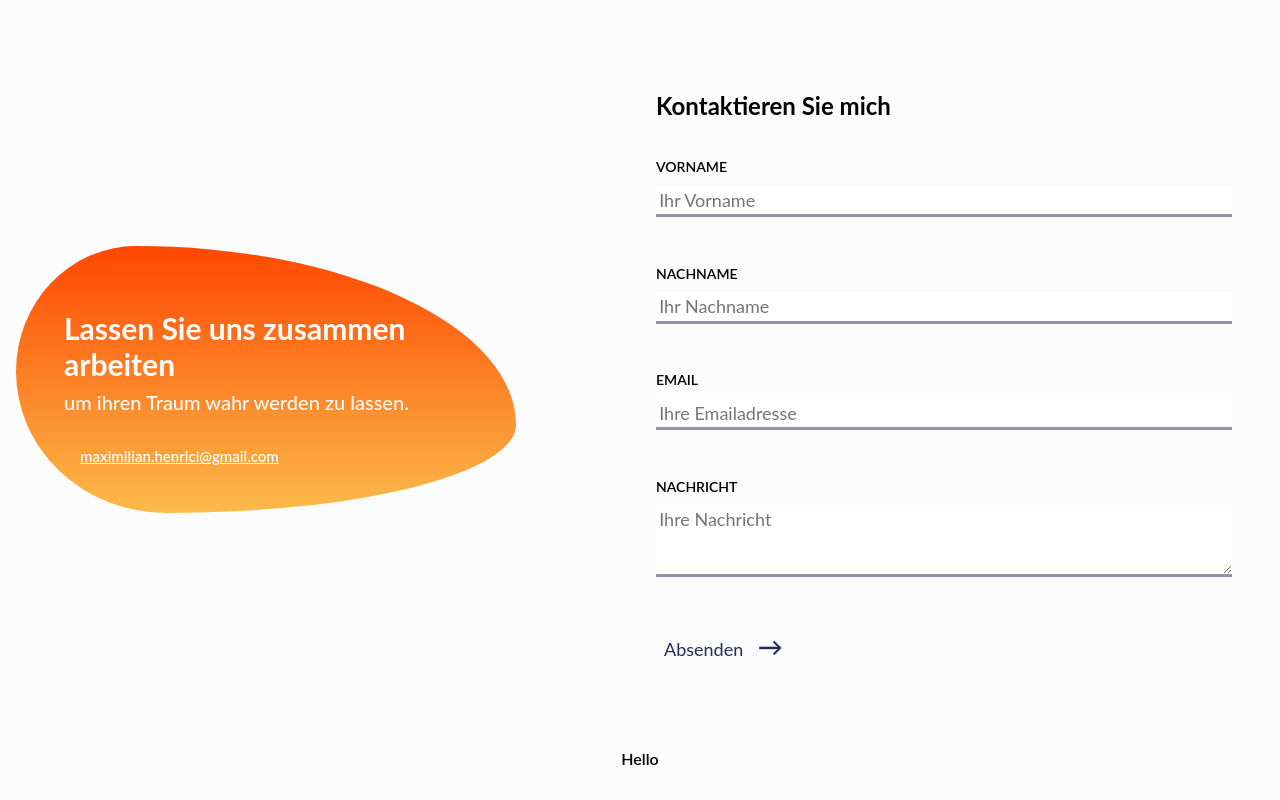
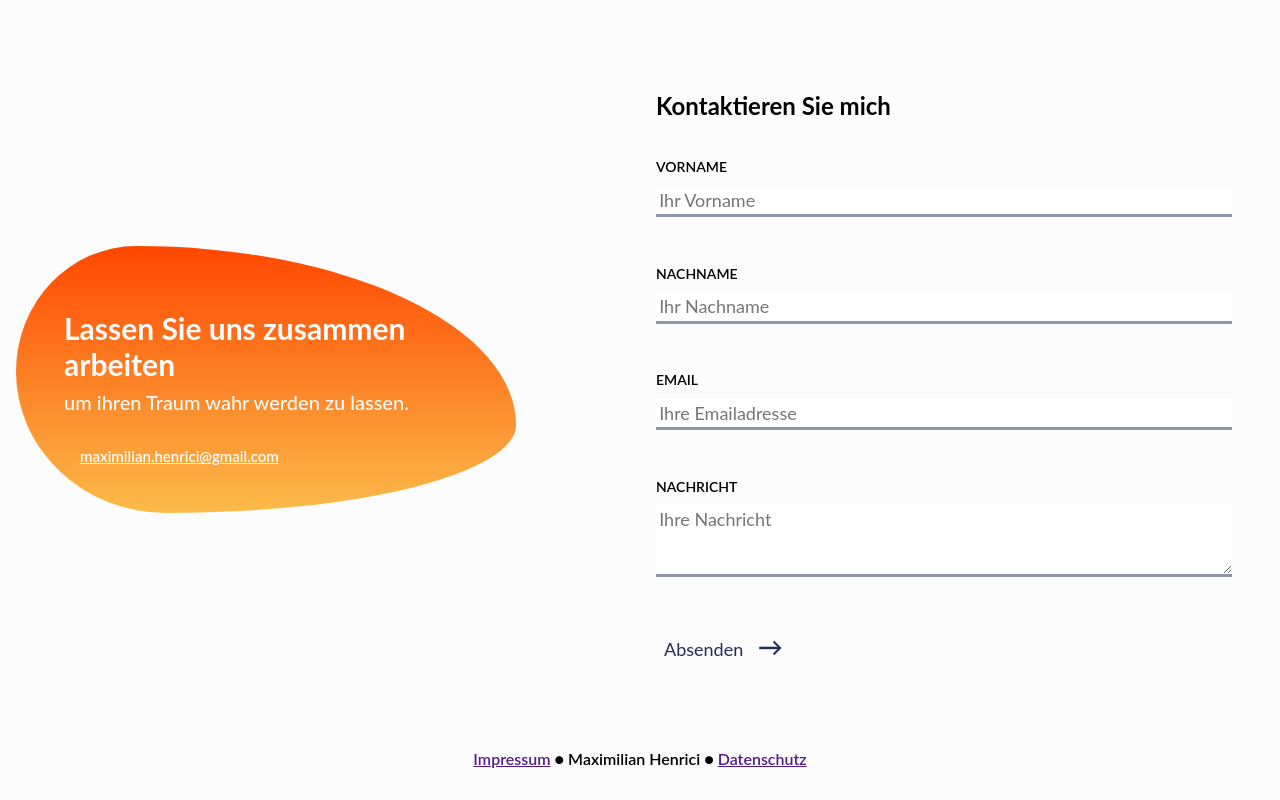
Before and after one commit to mxmlnhrc/mxmlnhrc, a plain HTML site: page index.html in a window 1280 px wide. Shown: the part 2866-3666 px from the top of the page. Drawn offline with Linux system fonts and the light colour scheme.

Commit message:
added the content into the footer

```diff
--- a/index.html
+++ b/index.html
@@ -167,7 +167,13 @@
     </section>
 
     <footer>
-        <p>Hello</p>
+        <p>
+            <a href="" class="link">Impressum</a>
+            <span>●</span>
+            <span>Maximilian Henrici</span>
+            <span>●</span>
+            <a href="" class="link">Datenschutz</a>
+        </p>
     </footer>
 
     <script src="js/main.js"></script>
```
